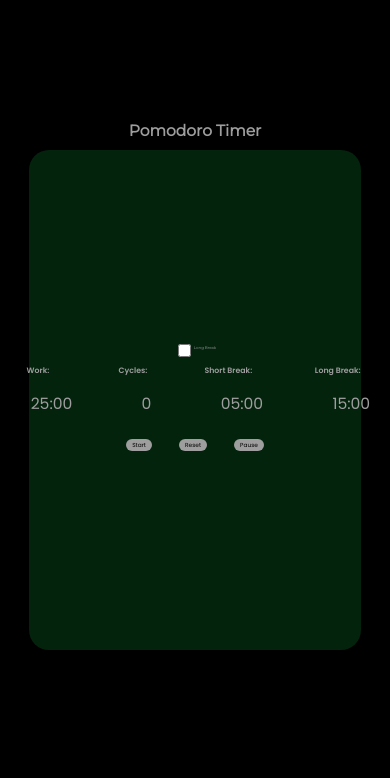
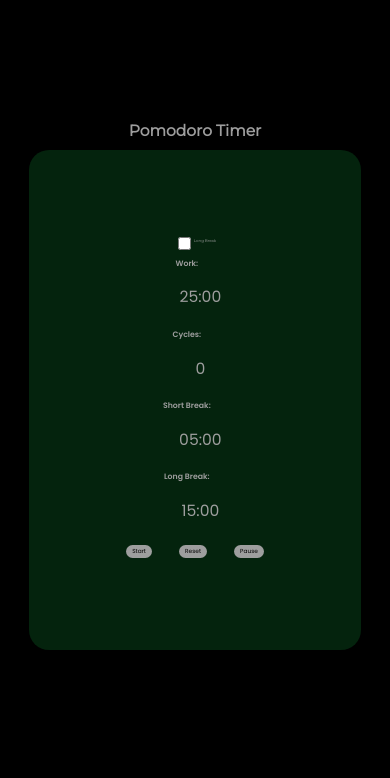
Before and after one commit to imadiss/web-and-mobile-programming-course, a PHP site: page /Timer.html in a window 390 px wide. Shown: the top 778 px of the page. Run offline with PHP 8.4, Linux system fonts and the light colour scheme; some web fonts are replaced.

Commit message:
Add pomodoro

```diff
--- a/Pomodoro/Timer.css
+++ b/Pomodoro/Timer.css
@@ -114,3 +114,15 @@ button:active {
 #msg_long{
     margin: 0;
 }
+
+@media screen and (max-width: 480px) {
+    .time{
+        display: flex;
+        flex-direction: column;
+        justify-content: center;
+        align-items: center;
+    }
+    .h5{
+        padding-right: 6vw;
+    }
+}
```
